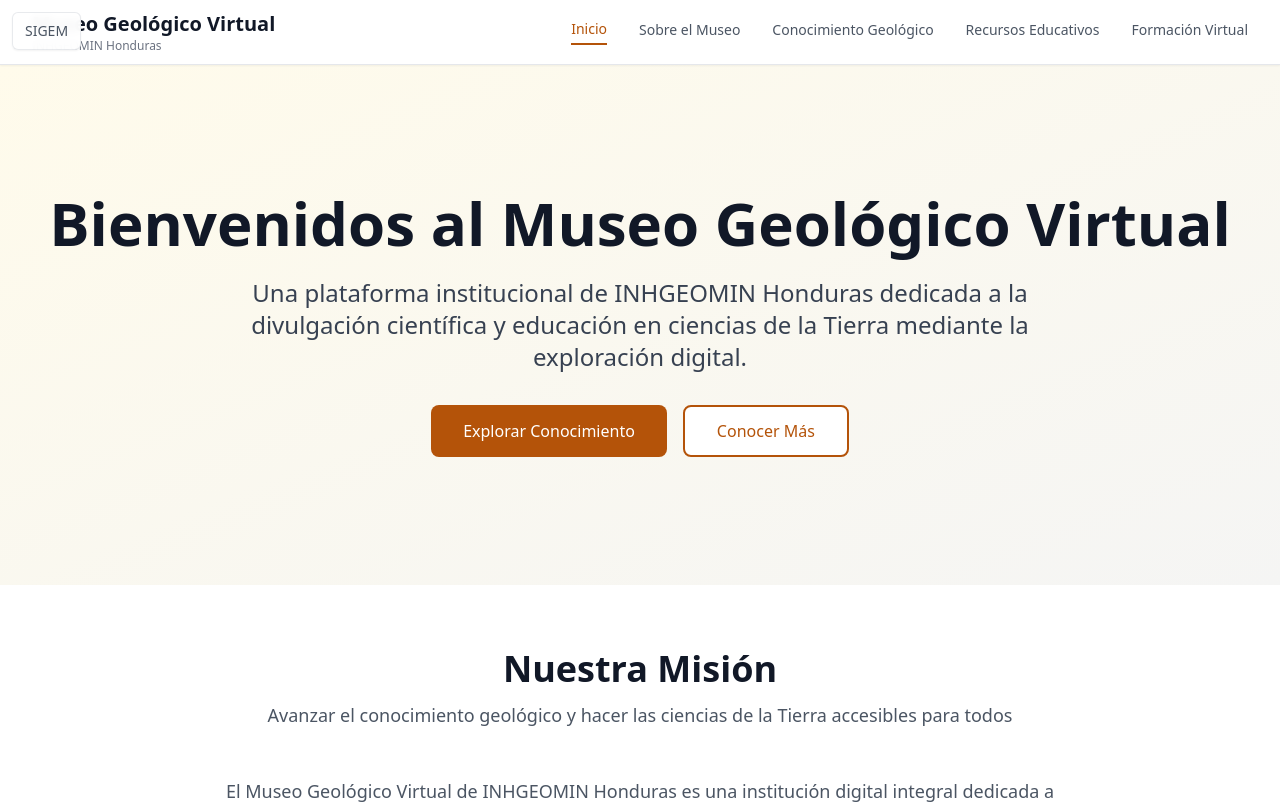
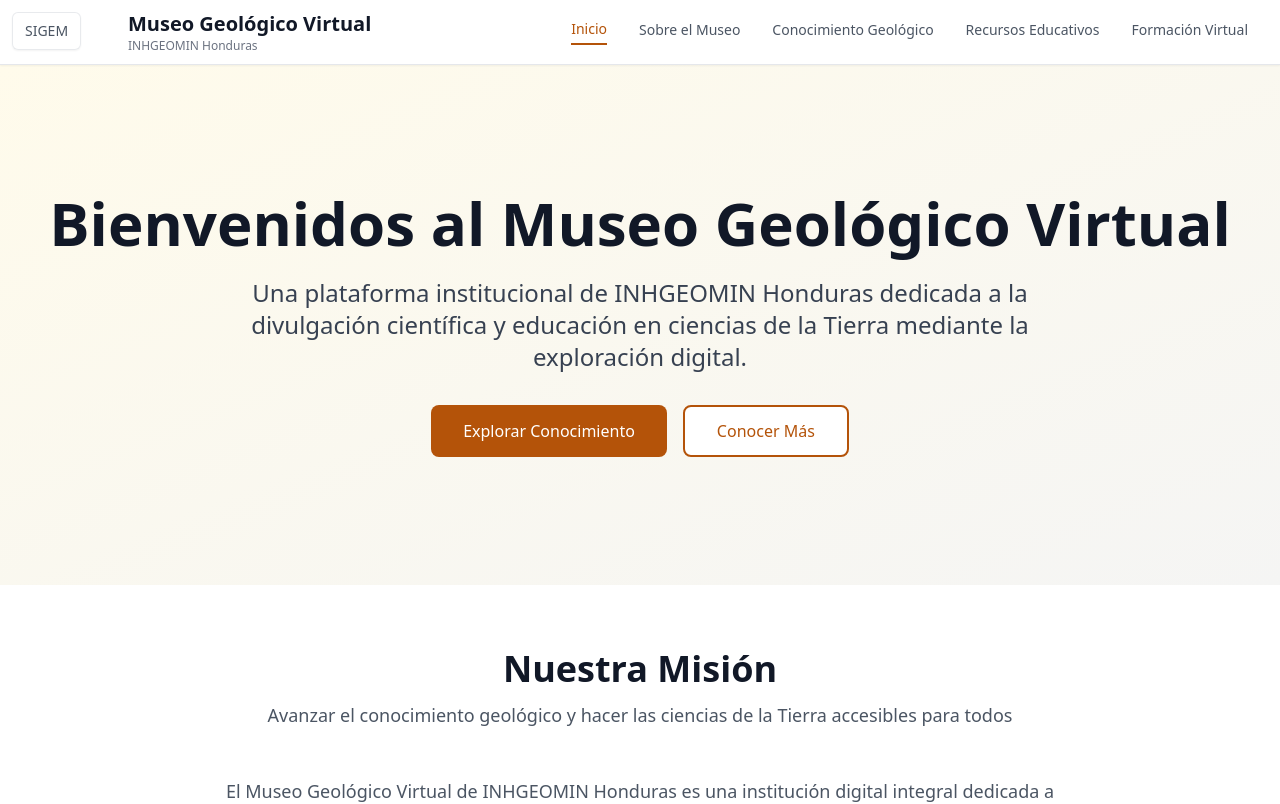
Before and after one commit to flavio1227/Museo-Virtual, a React (Vite) app: page / in a window 1280 px wide. Shown: the top 804 px of the page. Built offline with nearby package versions, Linux system fonts and the light colour scheme.

Commit message:
Agregar padding izquierdo al tÃ­tulo del header para evitar superposiciÃ³n con botÃ³n SIGEM

```diff
--- a/src/components/layout/Header.tsx
+++ b/src/components/layout/Header.tsx
@@ -18,7 +18,7 @@ export default function Header({ onNavigate, currentSection }: HeaderProps) {
         <div className="flex items-center justify-between h-16">
           <a
             href="/"
-            className="flex items-center cursor-pointer hover:opacity-80 transition-opacity"
+            className="flex items-center cursor-pointer hover:opacity-80 transition-opacity pl-20 sm:pl-24"
             onClick={(e) => {
               e.preventDefault();
               onNavigate('inicio');
```
